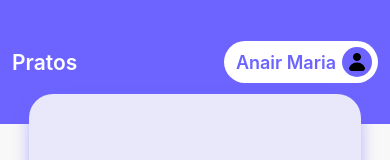
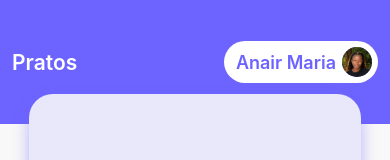
Before and after one commit to VCach333/nhame-app, a React Native app: screen /pratos in a window 390 px wide. Shown: the top 160 px of the page. Built offline with nearby package versions, Linux system fonts and the light colour scheme.

Commit message:
user photo in the header

```diff
--- a/src/components/Layouts/Header/index.jsx
+++ b/src/components/Layouts/Header/index.jsx
@@ -31,7 +31,7 @@ export default function Header({ pageTitle }) {
                     <View style={styles.iconMask}>
                         <Image
                             style={styles.icon}
-                            source={require('../../../../assets/icons/user.png')}
+                            source={require('../../../../assets/img/users/ney.png')}
                         />
                     </View>
                 </TouchableOpacity>
--- a/src/components/Layouts/Header/style.module.js
+++ b/src/components/Layouts/Header/style.module.js
@@ -33,15 +33,15 @@ const styles = StyleSheet.create({
   iconMask: {
     width: 30,
     height: 30,
+    borderRadius: 50,
+    overflow: 'hidden',
     backgroundColor: '#6d64ff',
-    borderRadius: 50,
     alignItems: 'center',
     justifyContent: 'center'
   },
   icon: {
-    width: 18,
-    height: 18,
-    filter: 'invert(1)'
+    width: 30,
+    height: 30,
   },
   btnSave: {
     backgroundColor: '#33d49e',
```
